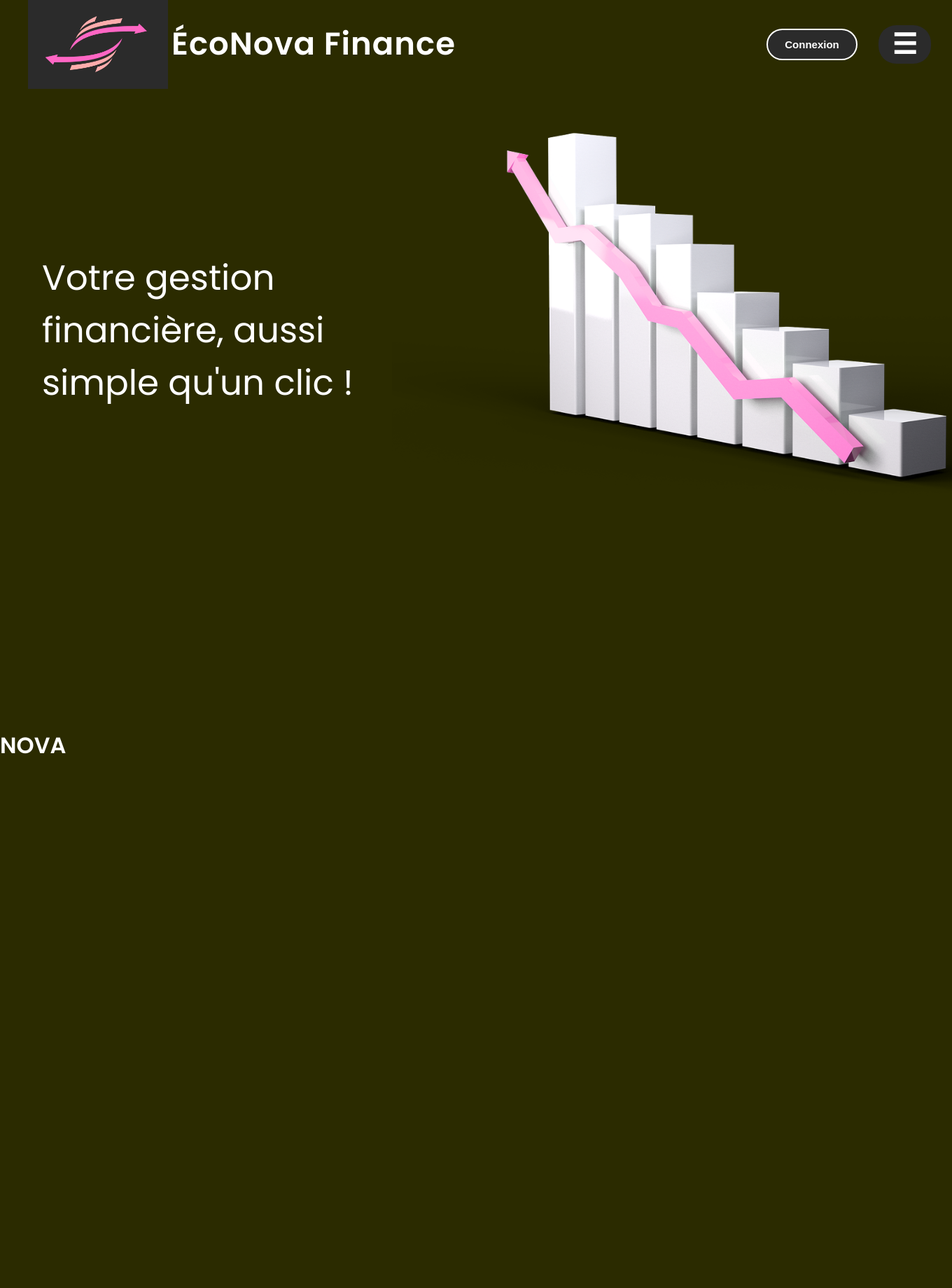
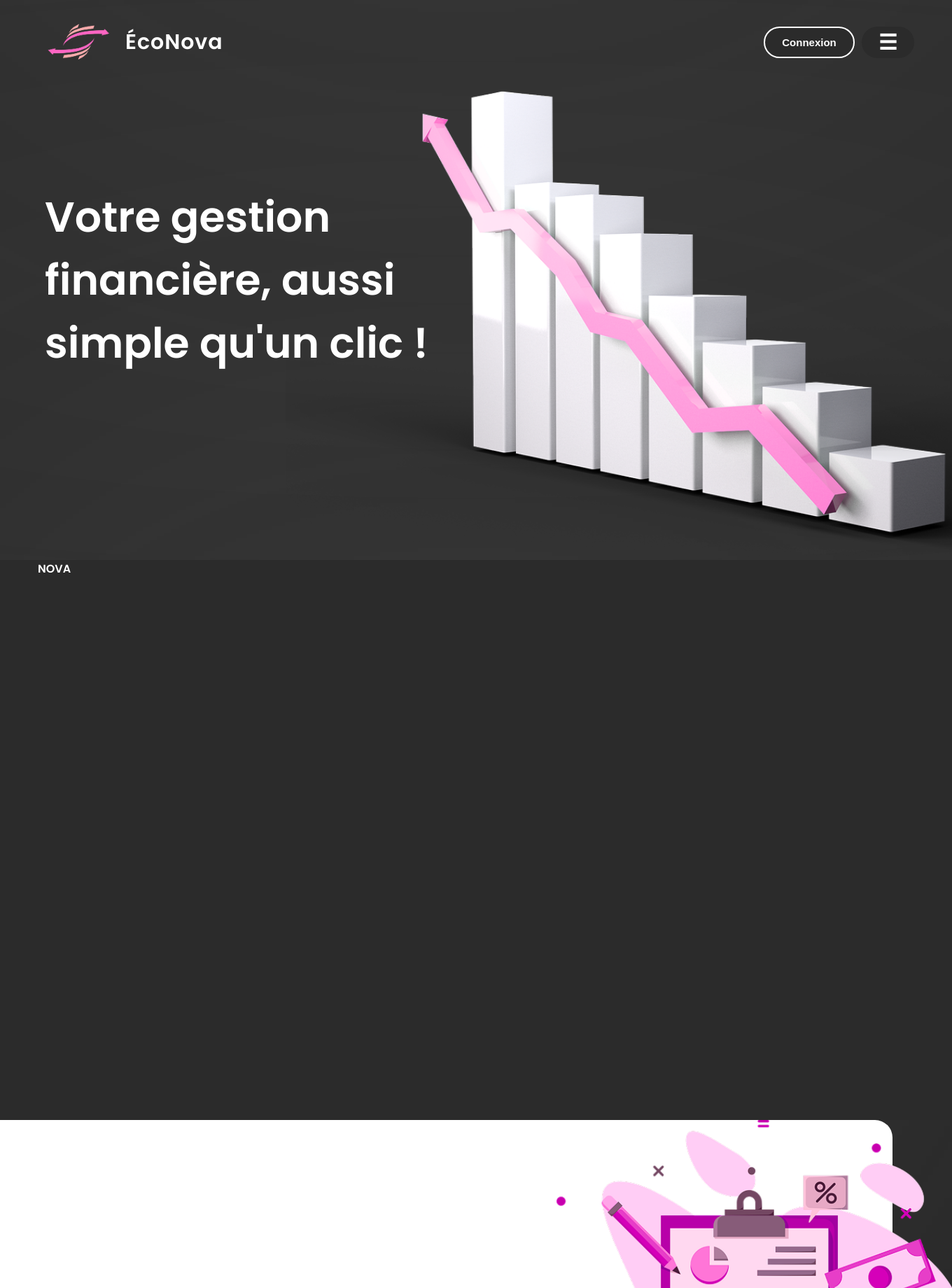
Before and after one commit to blvck-M4/Econova, a Django app: page /members/ in a window 1360 px wide. Shown: the top 1840 px of the page at 70% size. Before the commit the page ends 1077 px from the top, so only its background shows below. Run offline with Django 5.2, Linux system fonts and the light colour scheme.

Commit message:
Home page css/html

```diff
--- a/members/static/css/home.css
+++ b/members/static/css/home.css
@@ -1,46 +1,66 @@
+* {
+  margin: 0;
+  padding: 0;
+  box-sizing: border-box;
+  font-size: 100%;
+}
+html {
+  width: 100vw;
+  height: 1fr;
+  overflow-x: hidden;
+  margin-left: 0;
+  bottom: 0;
+
+}
 body {
-    background: rgb(43, 43, 0);
+    background: #212121;
     font-family: 'Poppins', sans-serif; /* Appliquer la police Poppins à tout le corps */
     color: white;
-    margin: 0;
-    padding: 0;
 }
-
+/*HEADER*/
 .header {
-    display: flex;
-    justify-content: space-between; /* Espace entre tous les éléments */
+    display: grid;
+    grid-template-columns: 1fr 1fr;
+    justify-content: center;
     align-items: center;
-    padding: 0 20px;
+    position: fixed;
+    left: 0;
+    top: 0;
     width: 100%;
-    position: fixed;
-    top: 0;
-    left: 0;
+    padding: 20px 54px;
     z-index: 10;
 }
-
+.logoSite{
+    display: flex;
+    justify-content: left;
+    align-items: center;
+}
+.menu{
+    display: flex;
+    justify-content: right;
+    align-items: center;
+}
 .menu-btn {
     color: white;
     border-radius: 25px;
-    font-size: 40px; /* Taille des barres */
-    height: 55px;
+    font-size: 30px; /* Taille des barres */
     width: 75px;
     border: none;
     cursor: pointer;
     display: flex;
     justify-content: center;
     align-items: center;
-    margin-right: 50px; /* Espacement entre le bouton et le logo */
     font-weight: bold;
+    margin-left: 10px;
 }
 
-.logoSite {
-    width: 200px; /* Taille de l'images */
-    height: auto;
-    margin-left: 20px; /* Déplacer légèrement l'images vers la droite */
+.logoSite img{
+    width: 120px; /* Taille de l'images */
+    height: 80px;
 }
 
 .econova-text {
-    font-size: 45px;
+    font-size: 30px;
     font-weight: 600; /* Poids plus élevé pour le texte */
     margin-left: 5px; /* Espacement entre le logo et le texte */
     letter-spacing: 1px; /* Espacement entre les lettres pour un effet plus élégant */
@@ -64,21 +84,110 @@ button {
     cursor: pointer;
     border: 2px solid white;
 }
+/*PAGE DE PRÉSENTATION*/
+.shadow{
+    width: 90vw;
+    height: 230px;
+    position: absolute;
+    filter: blur(600px);
+    background-color: #D9D9D9;
+    z-index: -1;
+}
+#shadow1{
+    top: -100%;
+}
+#shadow2{
+    bottom: -100%;
+}
+.presentation {
+    display: flex;
+    justify-content: left;
+    align-items: center;
+    position: relative;
+    height: 100vh;
+    width: 100%;
+    padding: 0 54px;
+    background-color: #2B2B2B;
+    z-index: -1;
 
-
+}
+.logoSlogan{
+    width: 70vw;
+    height: auto;
+    position: absolute;
+    right: 0;
+    top: 60px;
+    -moz-user-select: none;
+    -webkit-user-select: none;
+    user-select: none;
+}
 .slogan {
-    width: 500px; /* Réduit la largeur */
-    height: 700px;
+    width: 600px; /* Réduit la largeur */
     text-align: left; /* Alignement à gauche */
     padding: 10px;
-    font-size: 50px;
-    margin-left: 50px;
-    margin-top: 300px;
+    font-size: 60px;
 
 }
-.logoSlogan {
-    width: 800px; /* Réduit la largeur */
-    height: 600px;
-    margin-left: 500px;
-    margin-top: -500px;
+/*DESCRIPTION CHATBOT*/
+.nova{
+    height: 100vh;
+    width: 100%;
+    padding: 0 54px;
+    background-color: #2B2B2B;
+    z-index: -100000;
+
 }
+
+/*EDUCATION FINANCIERE*/
+.education{
+    height: 480px;
+    width: 100%;
+    .education-infos{
+        transform: translateX(-85px);
+        width: 100%;
+        height: 100%;
+        background-color: white;
+        display: flex;
+        justify-content: center;
+        align-items: center;
+        flex-direction: column;
+        border-radius: 25px;
+        img{
+            height: 100%;
+            transform: translateX(85px);
+            align-self: flex-end;
+
+        }
+    }
+}
+/*OUTILS FINANCIERS*/
+.outils{
+    padding: 250px 81px;
+    .outils-infos{
+        height: 600px;
+        width: 100%
+    }
+}
+
+/*FOOTER*/
+footer {
+    display: grid;
+    grid-template-columns: 1fr 1fr;
+    justify-content: center;
+    align-items: center;
+    position: relative;
+    background-color: #2B2B2B;
+    height: 573px;
+    width: 100%;
+    padding: 0 54px;
+}
+/*COPYRIGHTS*/
+.copyrights {
+    bottom: 0;
+    left: 0;
+    width: 100%;
+    padding: 10px;
+    background-color: #212121;
+    color: white;
+    font-size: 15px;
+}
--- a/members/templates/home.html
+++ b/members/templates/home.html
@@ -14,38 +14,46 @@
 
 <body>
 
-  <div class="header">
+  <header class="header">
+      <div class="logoSite">
+          <img src="{% static 'images/Logo EcoNova.png' %}" alt="Logo ÉcoNova Finance" class="logoSite">
+          <h2 class="econova-text">ÉcoNova</h2>
+      </div>
 
-    <img src="{% static 'images/logoImage.png' %}" alt="Logo ÉcoNova Finance" class="logoSite">
-
-    <span class="econova-text">ÉcoNova Finance</span>
-
-        <div class="buttons">
-
-            <button class="get-started"><strong> Connexion </strong> </button>
-
+        <div class="menu">
+            <button class="connexion"><strong> Connexion </strong> </button>
+            <button class="menu-btn">
+                &#9776;
+            </button>
         </div>
 
-      <button class="menu-btn">
-        &#9776;
-     </button>
+  </header>
 
-  </div>
-
-  <div>
-
-  </div>
-
+  <section class="presentation">
+      <div class="shadow" id="shadow1"></div>
     <div class="slogan">
-        <p>Votre gestion financière, aussi simple qu'un clic !</p>
-
-        <img src="{% static 'images/logoGraphique.png' %}" alt="Logo Graphique Page1" class="logoSlogan">
-
+        <h1>Votre gestion financière, aussi simple qu'un clic !</h1>
     </div>
 
-    <div class="nova">
+      <div class="shadow" id="shadow2"></div>
+  </section>
+  <img src="{% static 'images/logoGraphique.png' %}" alt="Logo Graphique Page1"
+           class="logoSlogan">
+
+    <section class="nova">
         <h1> NOVA </h1>
-    </div>
+    </section>
+    <section class="education">
+        <div class="education-infos">
+            <img src="{% static 'images/educationIMG.png' %}" alt="Logo Graphique Page2"
+        </div>
+    </section>
+    <section class="outils">
+        <div class="outils-infos"></div>
+    </section>
+
+    <footer></footer>
+    <section class="copyrights"></section>
 </body>
 
 </html>
```
Also changed, not shown: members/static/images/Logo EcoNova.png (added), members/static/images/educationIMG.png (added).
